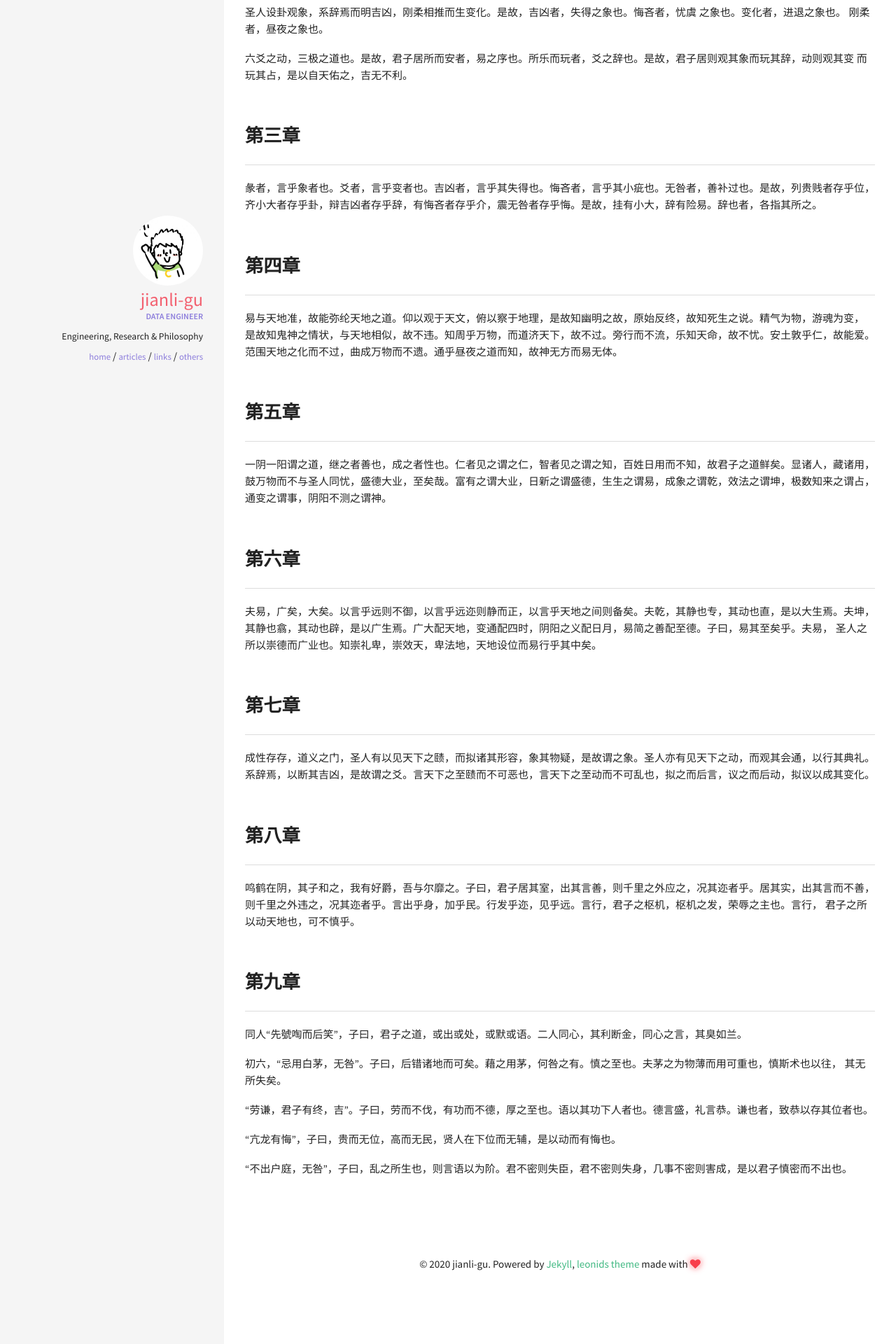
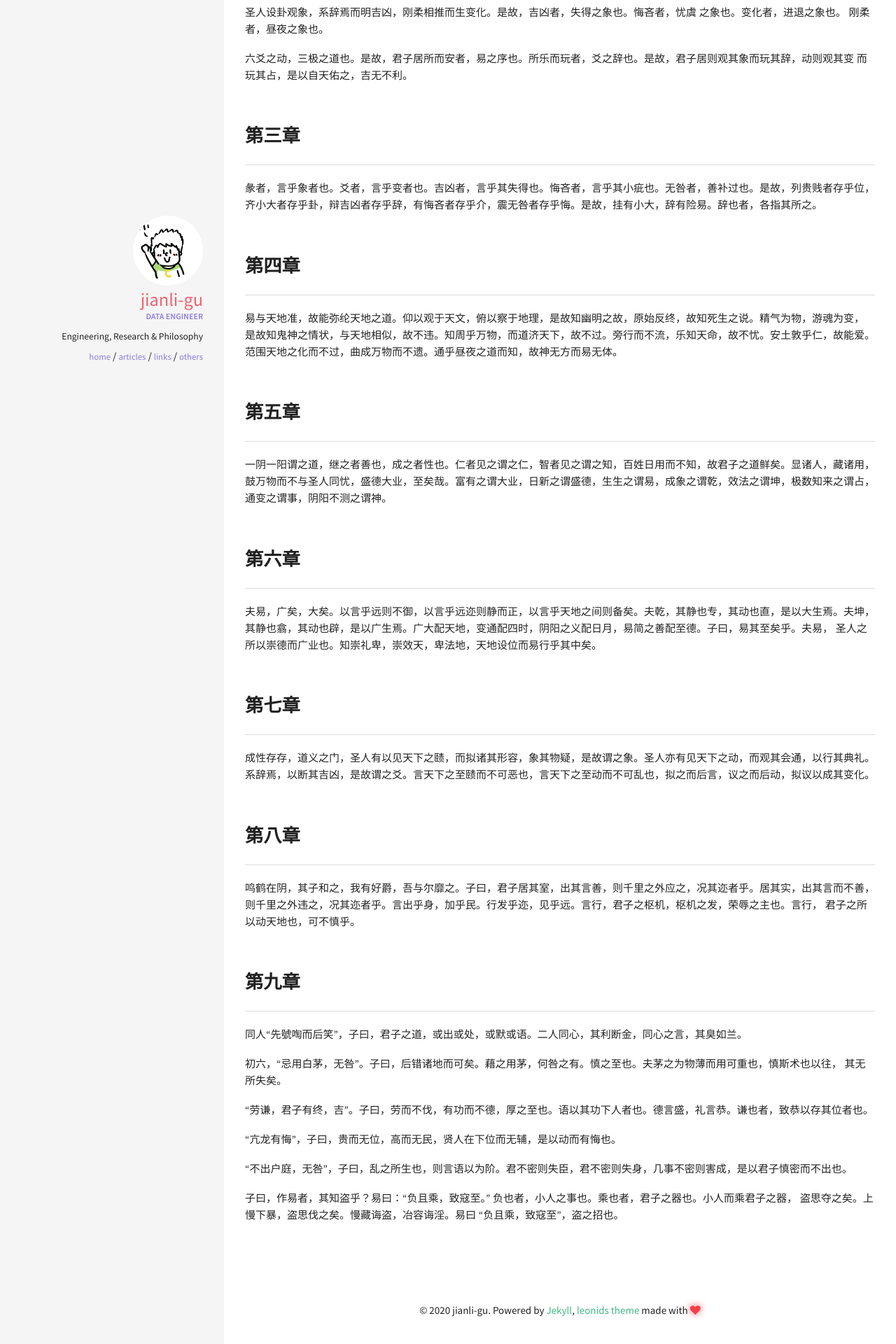
Before and after one commit to jianli-gu/jianli-gu.github.io, a Jekyll site: the page built from _posts/others/xici/2020-10-26-xi-ci-shang.md, in a window 1280 px wide. Shown: the part 1013-2933 px from the top of the page at 70% size. Built offline with Jekyll 4.4.1, drawn with Linux system fonts in a browser that asks for light colours.

Commit message:
Update chapter nine

```diff
--- a/_posts/others/xici/2020-10-26-xi-ci-shang.md
+++ b/_posts/others/xici/2020-10-26-xi-ci-shang.md
@@ -89,3 +89,6 @@ modified: 2020-10-26
 “亢龙有悔”，子曰，贵而无位，高而无民，贤人在下位而无辅，是以动而有悔也。
 
 “不出户庭，无咎”，子曰，乱之所生也，则言语以为阶。君不密则失臣，君不密则失身，几事不密则害成，是以君子慎密而不出也。
+
+子曰，作易者，其知盗乎？易曰：“负且乘，致寇至。” 负也者，小人之事也。乘也者，君子之器也。小人而乘君子之器，
+盗思夺之矣。上慢下暴，盗思伐之矣。慢藏诲盗，冶容诲淫。易曰 “负且乘，致寇至”，盗之招也。
```
